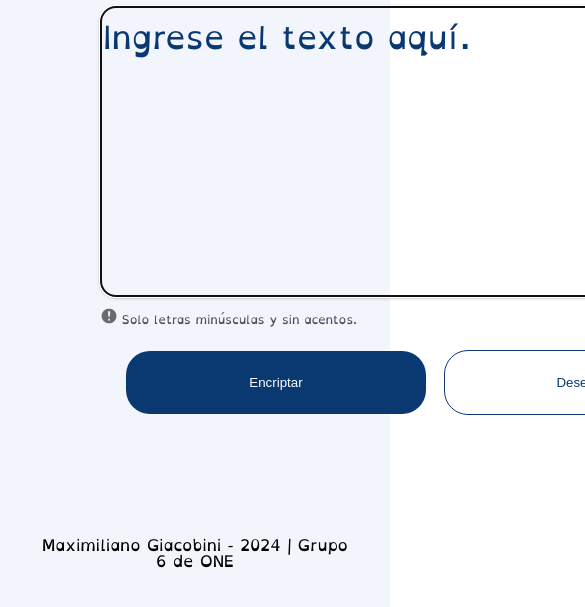
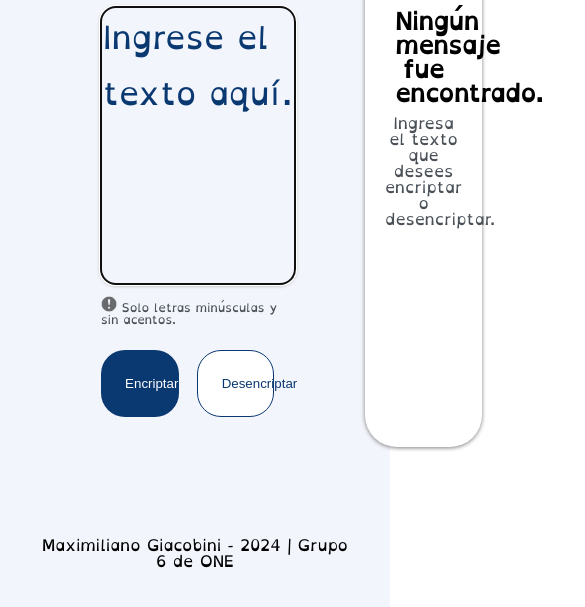
Before and after one commit to ket-id/ONE-Encriptador-G6, a plain HTML site: page index.html in a window 390 px wide. Shown: the part 143-750 px from the top of the page, 585 px wide, since content can reach past the window. Drawn offline with Linux system fonts and the light colour scheme.

Commit message:
Comienza a agregar Responsividad

```diff
--- a/app.js
+++ b/app.js
@@ -41,7 +41,6 @@ function encriptarTexto() {
 }
 
 function desencriptarTexto() {
-
     if (validarTextos(true)) {
         colorRojoParaError();
     } else {
@@ -59,8 +58,6 @@ function desencriptarTexto() {
 
 function copiarTexto() {
     let textoParaCopiar = document.getElementById('salidaDeTexto').value;
-
     navigator.clipboard.writeText(textoParaCopiar)
-
     document.getElementById("entradaDeTexto").value = ""
 }
--- a/style.css
+++ b/style.css
@@ -47,6 +47,7 @@
     display: flex;
     flex-direction: column;
     margin-top: 120px;
+    width: 60%;
 }
 
 #entradaDeTexto::-webkit-input-placeholder {
@@ -84,20 +85,21 @@
 }
 
 .cajaDeBotones {
-    text-align: center;
+    display: flex;
+
     margin-top: 24px;
-    width: 680px;
+    width: 100%;
     height: 67px;
 }
 
 .botonEncriptar {
-    margin-right: 12px;
+    margin-right: 18px;
     background-color: #0A3871;
     color: #FFF;
     border: none;
     padding: 24px;
     border-radius: 24px;
-    width: 300px;
+    width: 40%;
     transition: 1s all;
     cursor: pointer;
 }
@@ -115,7 +117,7 @@
     border: none;
     padding: 24px;
     border-radius: 24px;
-    width: 300px;
+    width: 40%;
     border: 1px #0A3871 solid;
     transition: 1s all;
     cursor: pointer;
@@ -181,7 +183,7 @@
     border: none;
     padding: 24px;
     border-radius: 24px;
-    width: 300px;
+    width: 100%;
     border: 1px #0A3871 solid;
     transition: 1s all;
     cursor: pointer;
```
